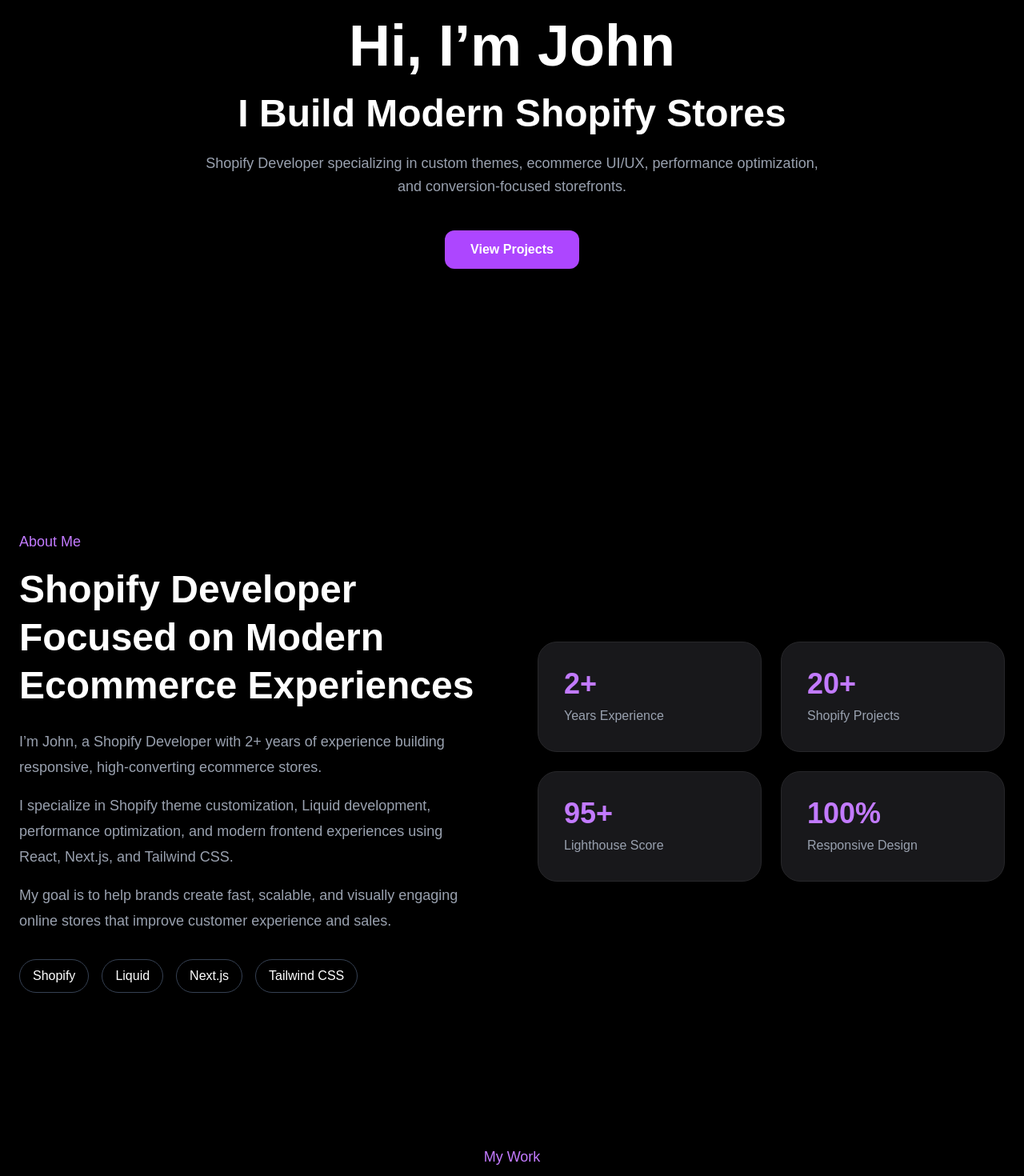
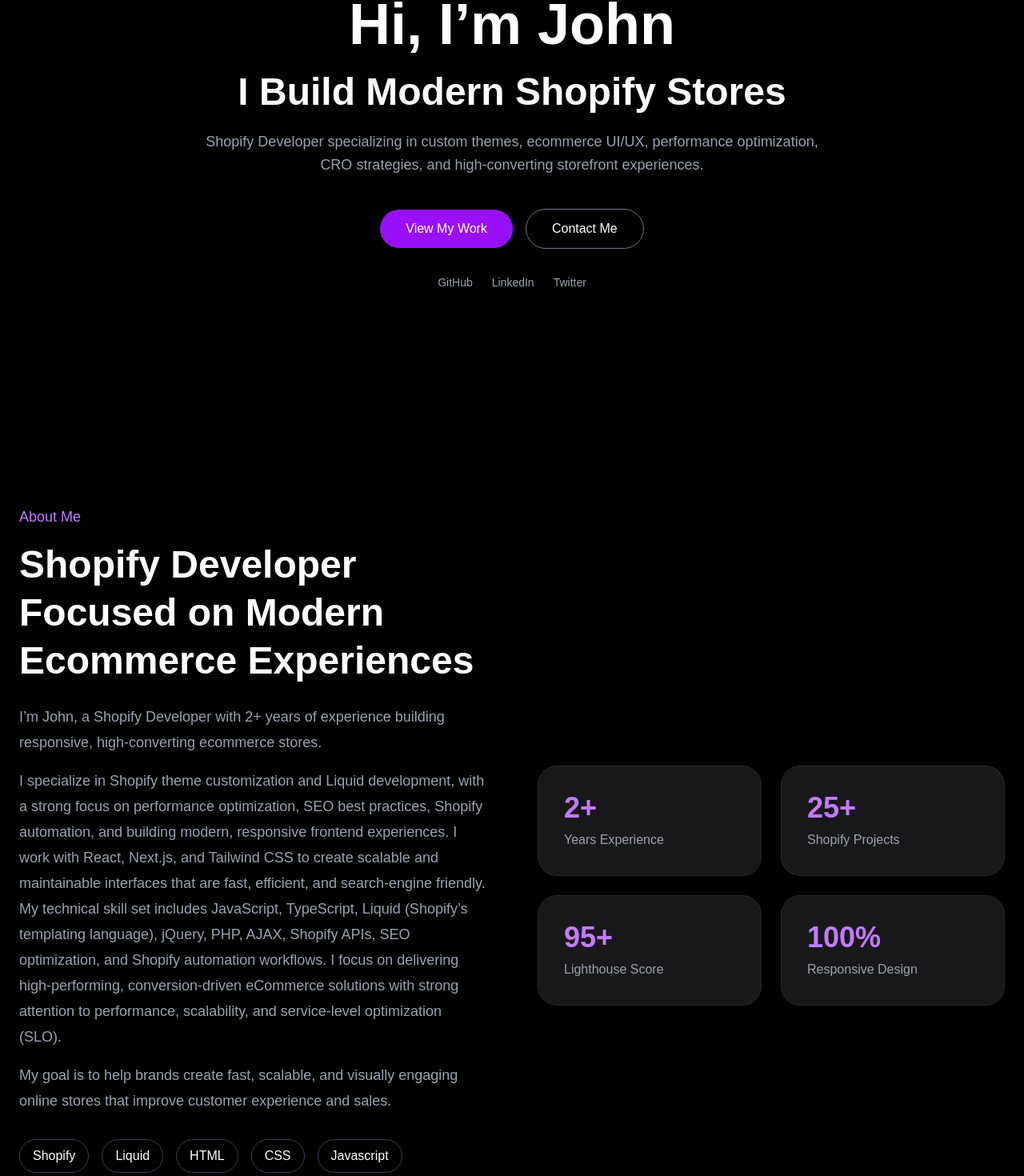
Before and after one commit to johng7831/My-Portfolio, a Next.js app: page / in a window 1280 px wide. Shown: the part 328-1798 px from the top of the page at 80% size. Built offline with nearby package versions, Linux system fonts and the light colour scheme.

Commit message:
your commit message

```diff
--- a/app/Hero/page.tsx
+++ b/app/Hero/page.tsx
@@ -25,14 +25,12 @@
 export default function Hero() {
   return (
     <section className="w-full min-h-screen bg-black text-white flex items-center justify-center px-6">
-
       <motion.div
         className="w-full text-center"
         variants={container}
         initial="hidden"
         animate="show"
       >
-
         <motion.p
           variants={item}
           transition={{ duration: 0.6 }}
@@ -62,27 +60,49 @@
           transition={{ duration: 0.9 }}
           className="text-gray-400 text-lg mt-6 max-w-3xl mx-auto leading-relaxed"
         >
-          Shopify Developer specializing in custom themes,
-          ecommerce UI/UX, performance optimization, and
-          conversion-focused storefronts.
+          Shopify Developer specializing in custom themes, ecommerce UI/UX,
+          performance optimization, CRO strategies, and high-converting
+          storefront experiences.
         </motion.p>
 
+        {/* CTA BUTTONS */}
         <motion.div
           variants={item}
           transition={{ duration: 1 }}
-          className="mt-10"
+          className="mt-10 flex flex-col sm:flex-row items-center justify-center gap-4"
         >
-          <motion.button
-            whileHover={{ scale: 1.05 }}
-            whileTap={{ scale: 0.95 }}
-            className="bg-purple-500 hover:bg-purple-600 px-8 py-3 rounded-xl font-semibold"
+          <a
+            href="#projects"
+            className="px-8 py-3 rounded-full bg-purple-600 hover:bg-purple-700 transition font-medium"
           >
-            View Projects
-          </motion.button>
+            View My Work
+          </a>
+
+          <a
+            href="#contact"
+            className="px-8 py-3 rounded-full border border-gray-500 hover:border-white transition font-medium"
+          >
+            Contact Me
+          </a>
         </motion.div>
 
+        {/* SOCIAL LINKS */}
+        <motion.div
+          variants={item}
+          transition={{ duration: 1.1 }}
+          className="mt-8 flex justify-center gap-6 text-gray-400 text-sm"
+        >
+          <a href="#" className="hover:text-white transition">
+            GitHub
+          </a>
+          <a href="#" className="hover:text-white transition">
+            LinkedIn
+          </a>
+          <a href="#" className="hover:text-white transition">
+            Twitter
+          </a>
+        </motion.div>
       </motion.div>
-
     </section>
   );
 }
--- a/app/about/page.tsx
+++ b/app/about/page.tsx
@@ -58,9 +58,9 @@
             variants={item}
             className="text-gray-400 mt-4 text-lg leading-8"
           >
-            I specialize in Shopify theme customization, Liquid development,
-            performance optimization, and modern frontend experiences using
-            React, Next.js, and Tailwind CSS.
+          I specialize in Shopify theme customization and Liquid development, with a strong focus on performance optimization, SEO best practices, Shopify automation, and building modern, responsive frontend experiences. I work with React, Next.js, and Tailwind CSS to create scalable and maintainable interfaces that are fast, efficient, and search-engine friendly.
+
+          My technical skill set includes JavaScript, TypeScript, Liquid (Shopify’s templating language), jQuery, PHP, AJAX, Shopify APIs, SEO optimization, and Shopify automation workflows. I focus on delivering high-performing, conversion-driven eCommerce solutions with strong attention to performance, scalability, and service-level optimization (SLO).
           </motion.p>
           <motion.p
             variants={item}
@@ -78,8 +78,15 @@
             {[
               "Shopify",
               "Liquid",
-              "Next.js",
-              "Tailwind CSS",
+              "HTML",
+              "CSS",
+              "Javascript",
+              "Typescript",
+              "Shopify API",
+              "Rest API",
+              "Graphql API",
+              "PHP",
+              "React",
             ].map((skill, index) => (
               <motion.span
                 key={index}
@@ -106,7 +113,7 @@
               text: "Years Experience",
             },
             {
-              number: "20+",
+              number: "25+",
               text: "Shopify Projects",
             },
             {
--- a/app/projects/page.tsx
+++ b/app/projects/page.tsx
@@ -24,18 +24,25 @@
     tech: ["Next.js", "Shopify", "React"],
   },
   {
-    title: "Book Store Shopify Project - Bonnie Brushes",
+    title: "Affiliate Book Store Website (Amazon Redirect Platform)",
     description:
-      "Creative Shopify store for books and artistic products with a clean shopping experience.",
+      "A responsive book affiliate website designed to showcase curated book collections with direct purchase links to Amazon. The platform allows users to explore recommended books, view brief details, and seamlessly redirect to external shopping pages. The project focuses on clean UI design, product presentation, and smooth user navigation to enhance book discovery and purchasing experience..",
     tech: ["Shopify", "Liquid", "CSS"],
     link: "https://bonniebrushes.com/",
   },
   {
-    title: "Book Store Shopify Project - Hue Coloring",
+    title: "Digital Coloring Book / Printable Coloring Pages Website.",
     description:
-      "Interactive coloring book ecommerce store built for smooth browsing and purchase flow.",
+      "A digital coloring book website that offers printable coloring pages and themed art collections for users of all ages. The platform allows users to explore, download, and print high-quality coloring designs, focusing on creativity, relaxation, and an engaging user experience.",
     tech: ["Shopify", "JavaScript", "CSS"],
     link: "https://huecoloring.com/",
+  },
+  {
+  title: "Voyafly eSIM Platform",
+  description:
+    "A modern eSIM platform enabling users to purchase and activate international eSIM plans instantly. The platform focuses on seamless travel connectivity, fast checkout experience, and mobile-first UX for global users managing digital SIM services.",
+  tech: ["Next.js", "React", "Tailwind", "API Integration"],
+  link: "https://voyafly.com/",
   },
 ];
 
```
